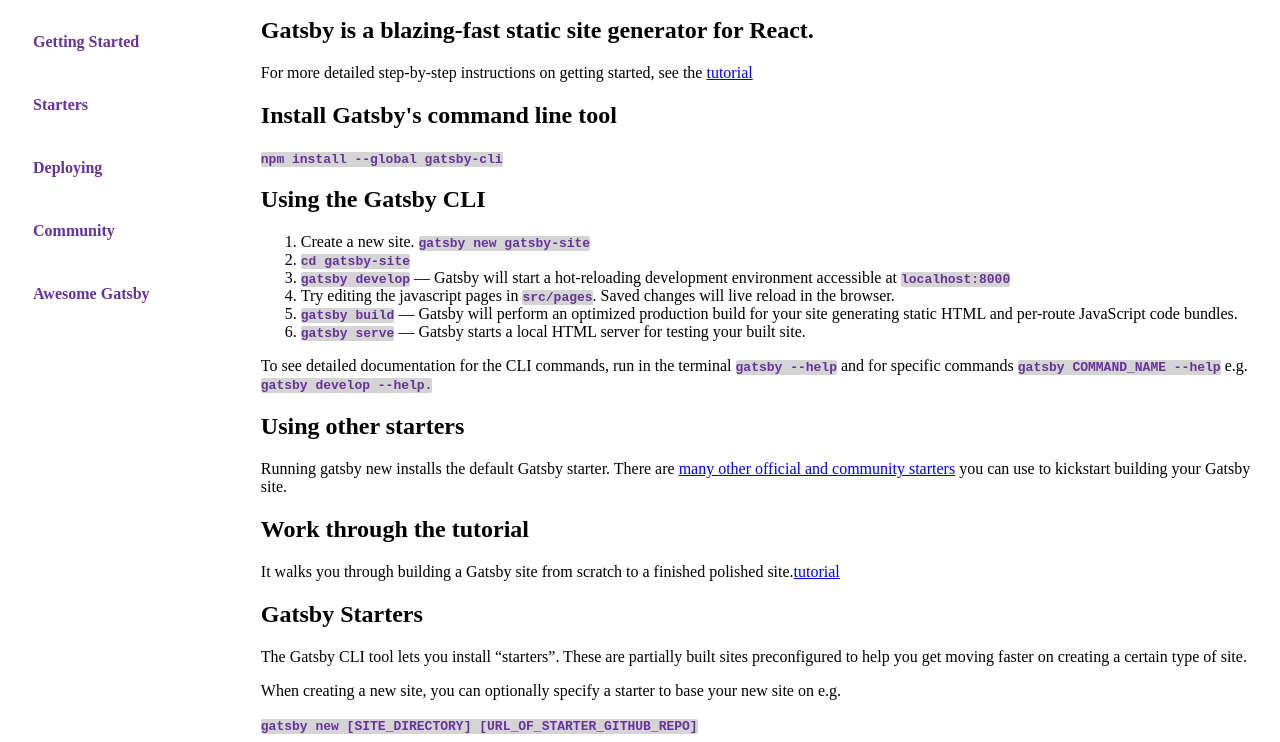
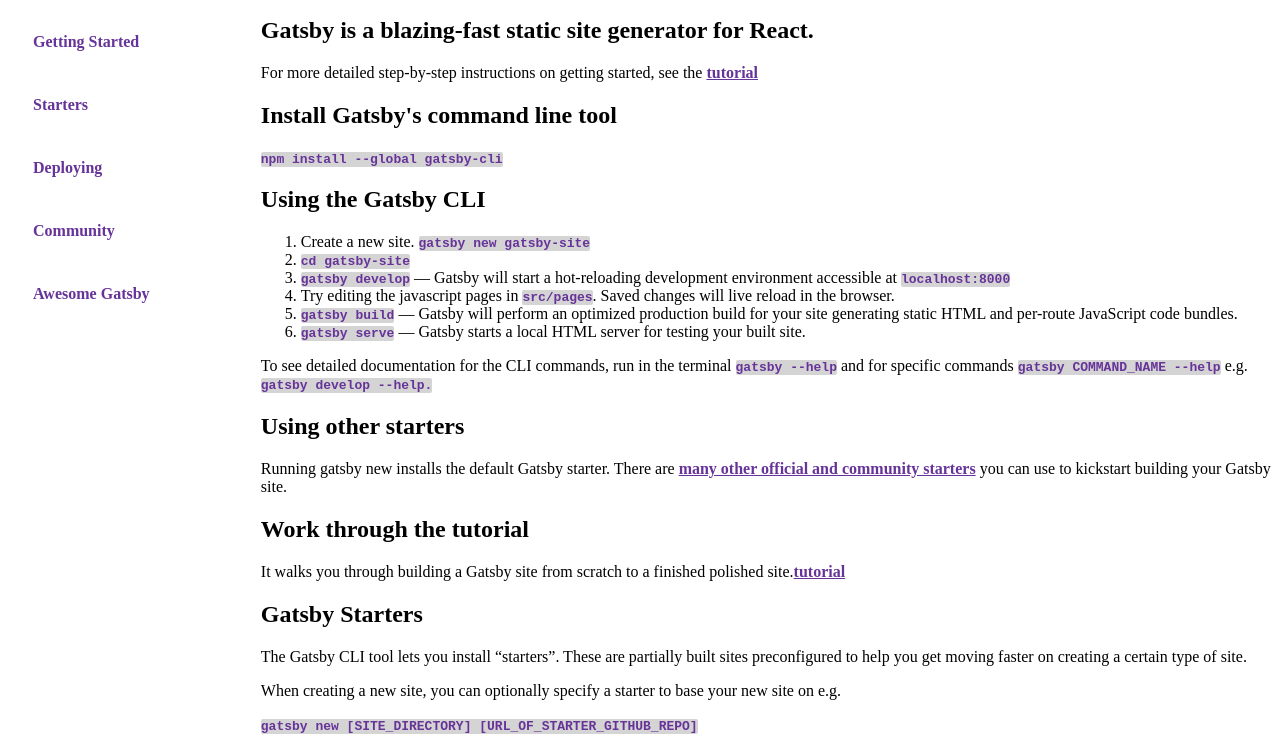
Before and after one commit to petercr/Tech-doc-page, a plain HTML site: page index.html in a window 1280 px wide. Shown: the part 58-800 px from the top of the page. Drawn offline with Linux system fonts and the light colour scheme.

Commit message:
added styling for all <a> tags

```diff
--- a/style.css
+++ b/style.css
@@ -24,6 +24,11 @@ code {
     font-weight: bold;
 }
 
+a {
+    color: var(--purple);
+    font-weight: 600;
+}
+
 /* Styling by class */
 .main-text {
     font-size: 20px;
```
